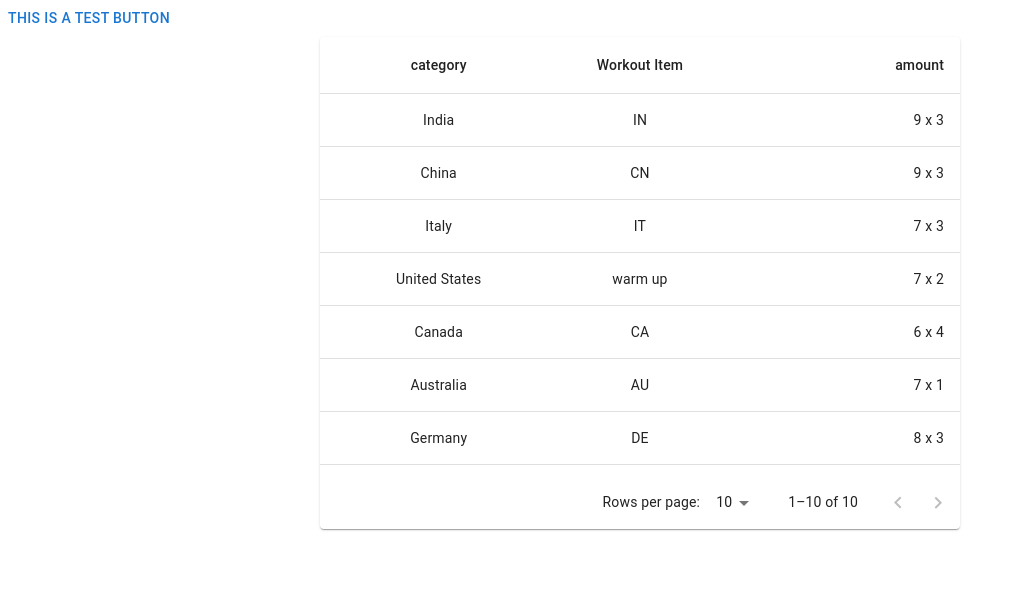
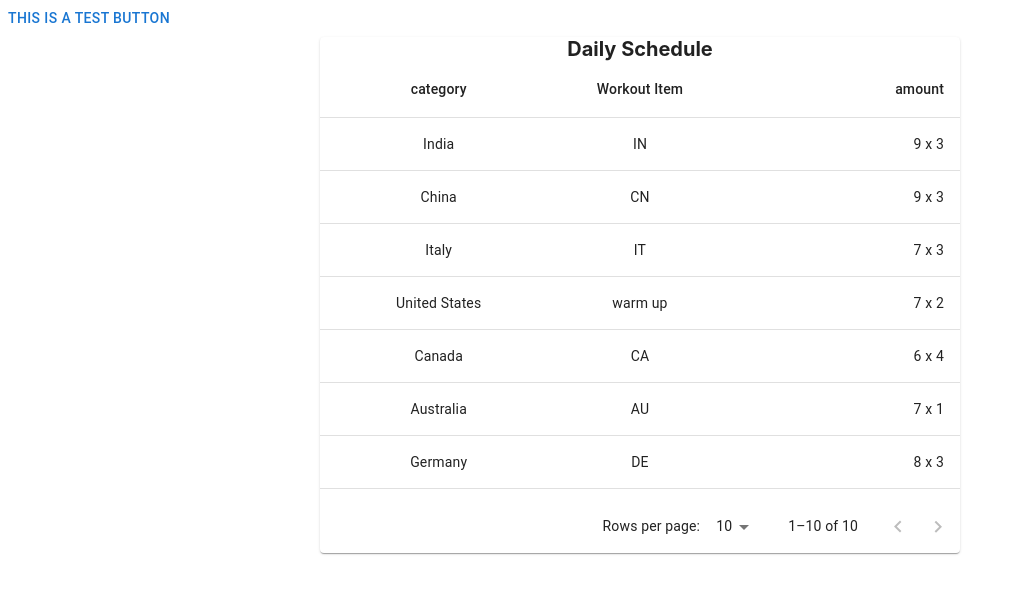
Before and after one commit to Sho-ki/fitness-beef, a Next.js app: page /user in a window 1280 px wide. Shown: the top 594 px of the page, without its empty margins (0-1016 px from the left). Built offline with nearby package versions, Linux system fonts and the light colour scheme.

Commit message:
added table title, created Props type frame

```diff
--- a/src/components/Table/index.tsx
+++ b/src/components/Table/index.tsx
@@ -54,6 +54,12 @@ const rows: Row[] = [
   createData('Japan', 'JP'),
 ];
 
+type Props = {
+  columns: Column[];
+  rows: Row[];
+  label: string;
+};
+
 const Table = () => {
   const [page, setPage] = React.useState(0);
   const [rowsPerPage, setRowsPerPage] = React.useState(10);
@@ -71,6 +77,12 @@ const Table = () => {
 
   return (
     <Paper sx={{ width: '50%', overflow: 'hidden', margin: '0 auto' }}>
+      <div
+        className='table-label'
+        style={{ fontSize: 20, fontWeight: 'bold', textAlign: 'center' }}
+      >
+        Daily Schedule
+      </div>
       <TableContainer sx={{ maxHeight: 440 }}>
         <MaterialTable stickyHeader aria-label='sticky table'>
           <Header columns={columns} />
```
